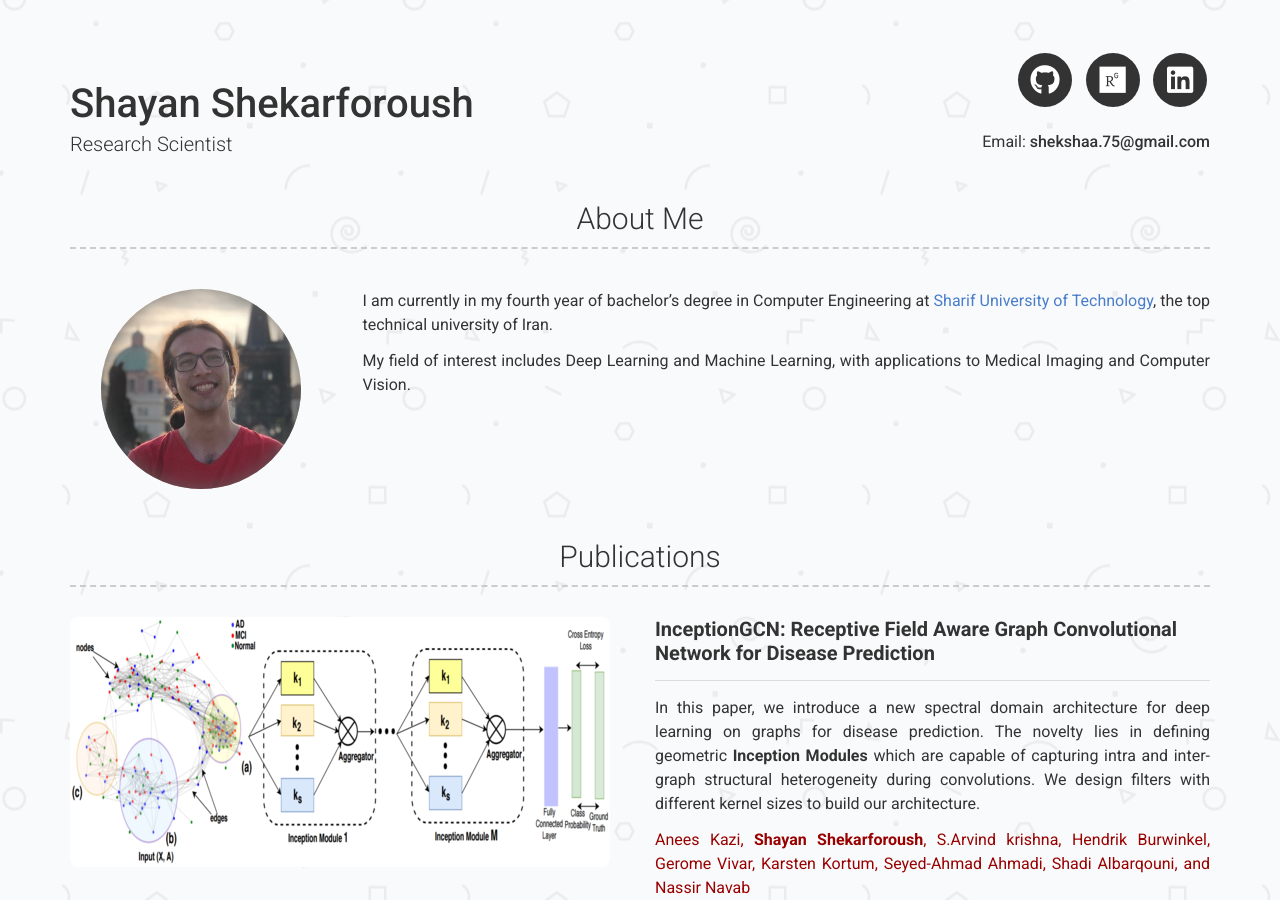
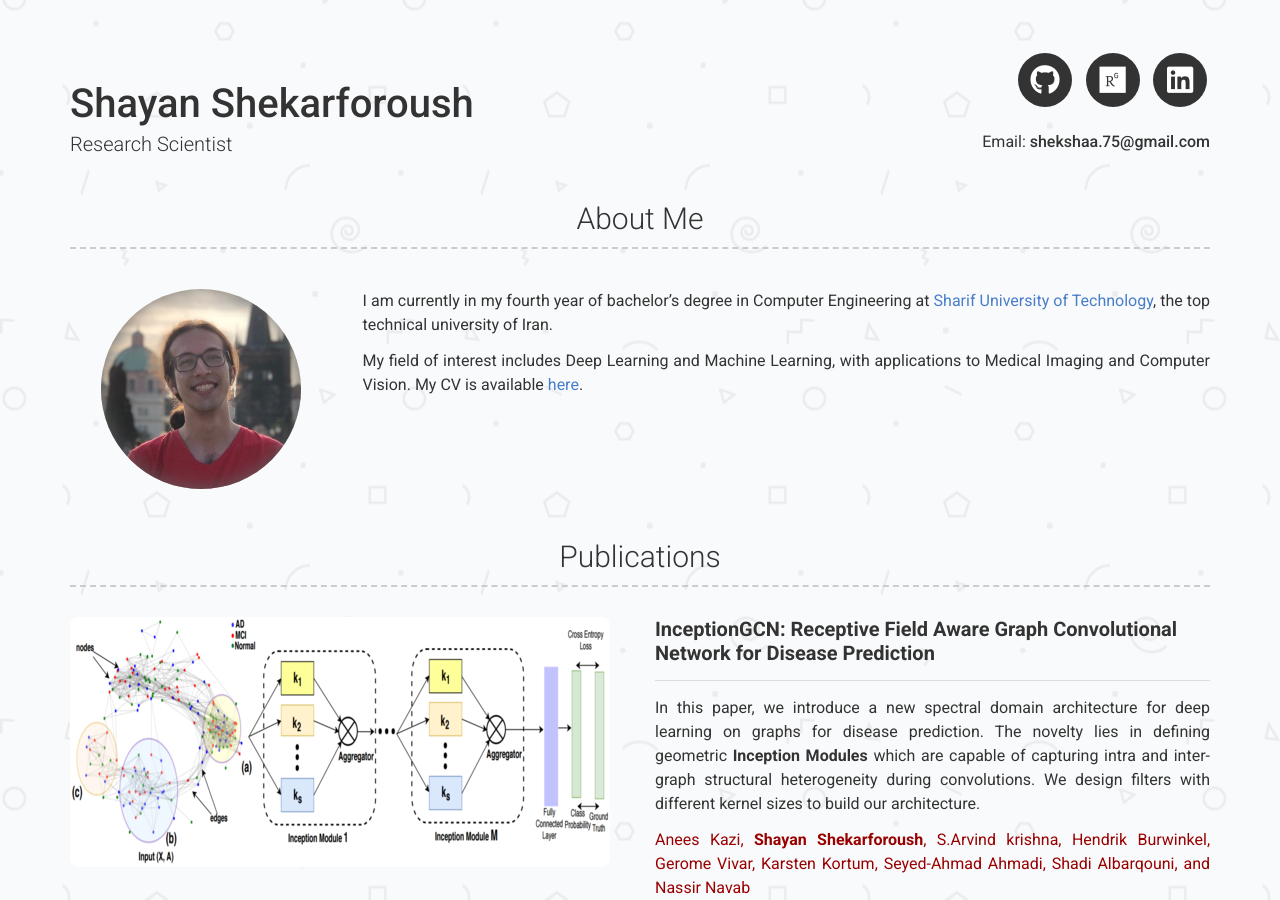
Before and after one commit to shekshaa/shekshaa.github.io, a Jekyll site: the page built from index.md, in a window 1280 px wide and 900 px high. Built offline with Jekyll 4.4.1, drawn with Linux system fonts in a browser that asks for light colours.

Commit message:
Update _config.yml

```diff
--- a/_config.yml
+++ b/_config.yml
@@ -28,6 +28,7 @@ about_content: | # this will include new lines to allow paragraphs
   I am currently in my fourth year of bachelor’s degree in Computer Engineering at [Sharif University of Technology](http://www.sharif.ir), the top technical university of Iran.
 
   My field of interest includes Deep Learning and Machine Learning, with applications to Medical Imaging and Computer Vision.
+  My CV is available [here](https://github.com/shekshaa/shekshaa.github.io/blob/master/files/CV.pdf).
 # Projects Section
 projects_title: Publications
 
```
